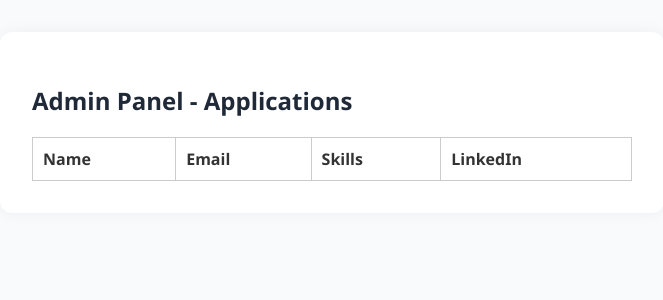
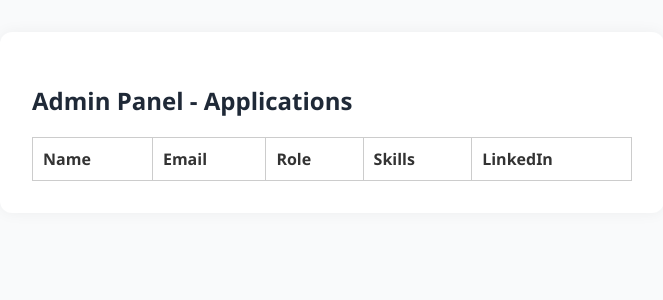
Before and after one commit to charan2717/portal, a Flask app: page /admin in a window 1280 px wide. Shown: the top 300 px of the page, without its empty margins (308-971 px from the left). Run offline with Flask 3, Linux system fonts and the light colour scheme; lists and menus that the app fills with data are empty.

Commit message:
Update admin.html

```diff
--- a/templates/admin.html
+++ b/templates/admin.html
@@ -9,11 +9,12 @@
     <div class="container">
         <h2>Admin Panel - Applications</h2>
         <table>
-            <tr><th>Name</th><th>Email</th><th>Skills</th><th>LinkedIn</th></tr>
+            <tr><th>Name</th><th>Email</th><th>Role</th><th>Skills</th><th>LinkedIn</th></tr>
             {% for sub in submissions %}
             <tr>
                 <td>{{ sub.name }}</td>
                 <td>{{ sub.email }}</td>
+                <td>{{ sub.role }}</td>
                 <td>{{ sub.skills }}</td>
                 <td><a href="{{ sub.linkedin }}" target="_blank">Profile</a></td>
             </tr>
```
